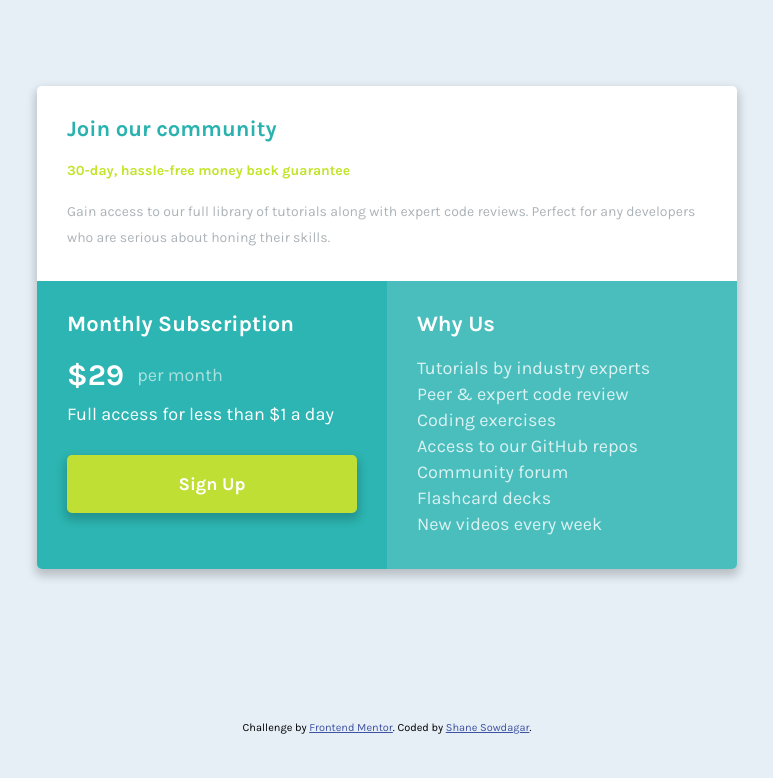
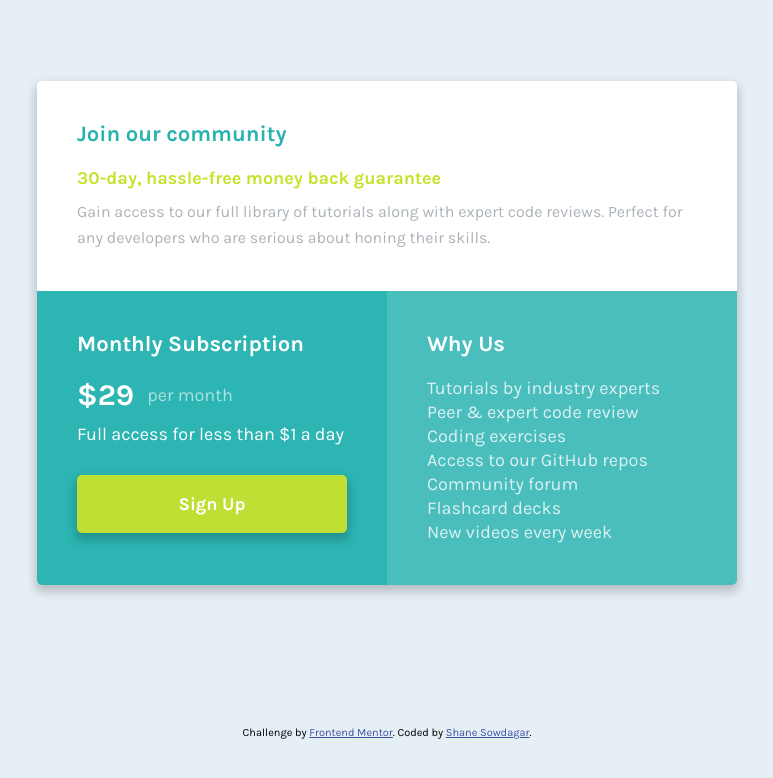
Before and after one commit to MortalEngines99/Single-Price-Grid-Component, a plain HTML site: page index.html in a window 1280 px wide. Shown: the whole page, without its empty margins (253-1026 px from the left). Drawn offline with Linux system fonts and the light colour scheme.

Commit message:
Refactor css

```diff
--- a/css/style.css
+++ b/css/style.css
@@ -41,7 +41,7 @@ body {
 }
 
 .section{
-    padding:1.5em;
+    padding:2em;
 }
 
 .sp-component__title{
@@ -62,13 +62,13 @@ body {
 }
 
 .join__subtitle{
-    font-size:0.7rem;
+    font-size:0.9rem;
     color:#c2e429;
-    margin-bottom:20px;
+    margin-bottom:10px;
 }
 
 .join__paragraph{
-    font-size:0.7rem;
+    font-size:0.8rem;
     line-height:1.3rem;
     color:#acb3b8;
 
@@ -126,7 +126,7 @@ body {
     color:#fff;
     font-size:0.9rem;
     opacity:0.8;
-    padding-bottom:4px;
+    padding-bottom:2px;
 }
 
 @media screen and (min-width:768px){
```
